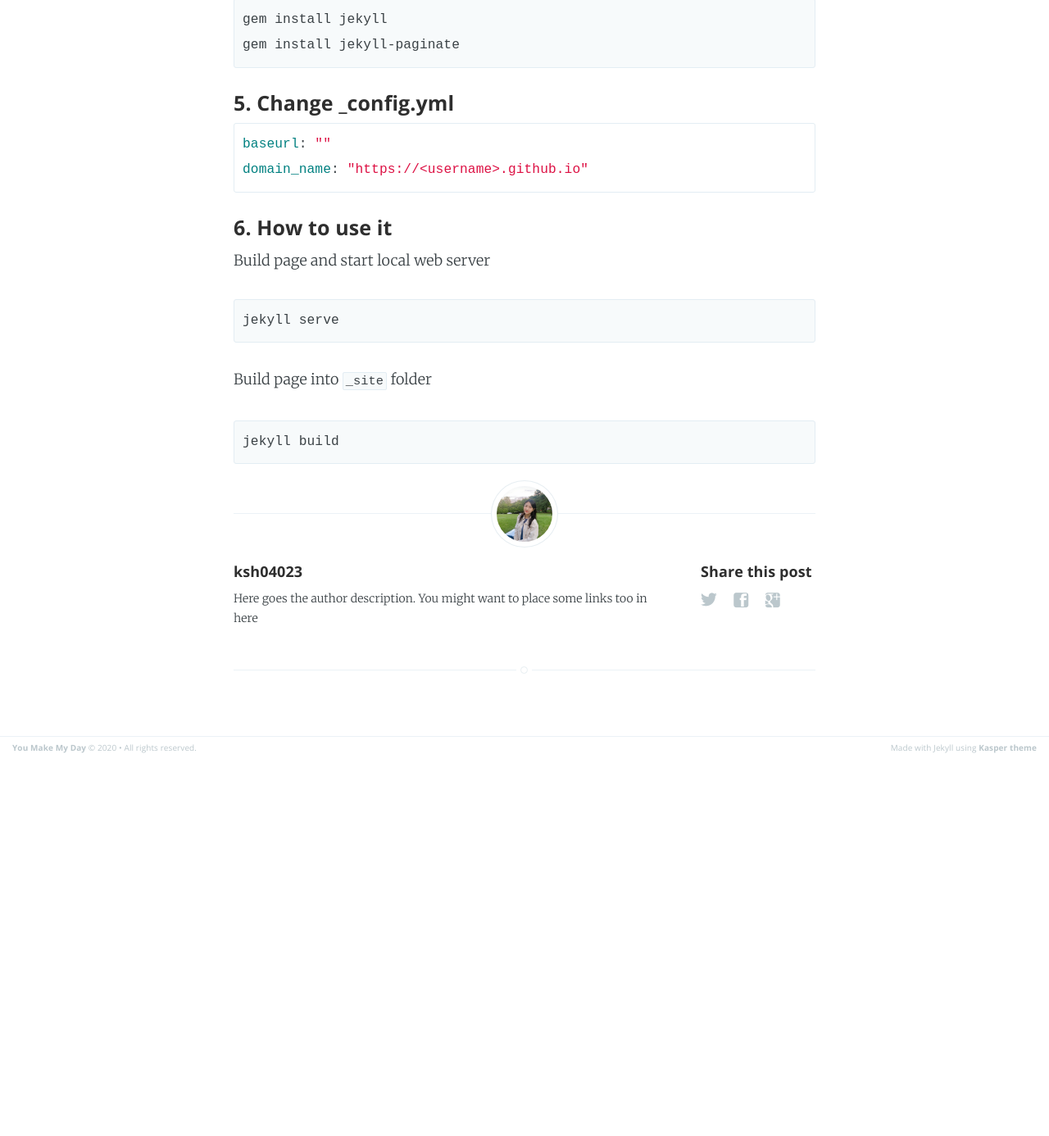
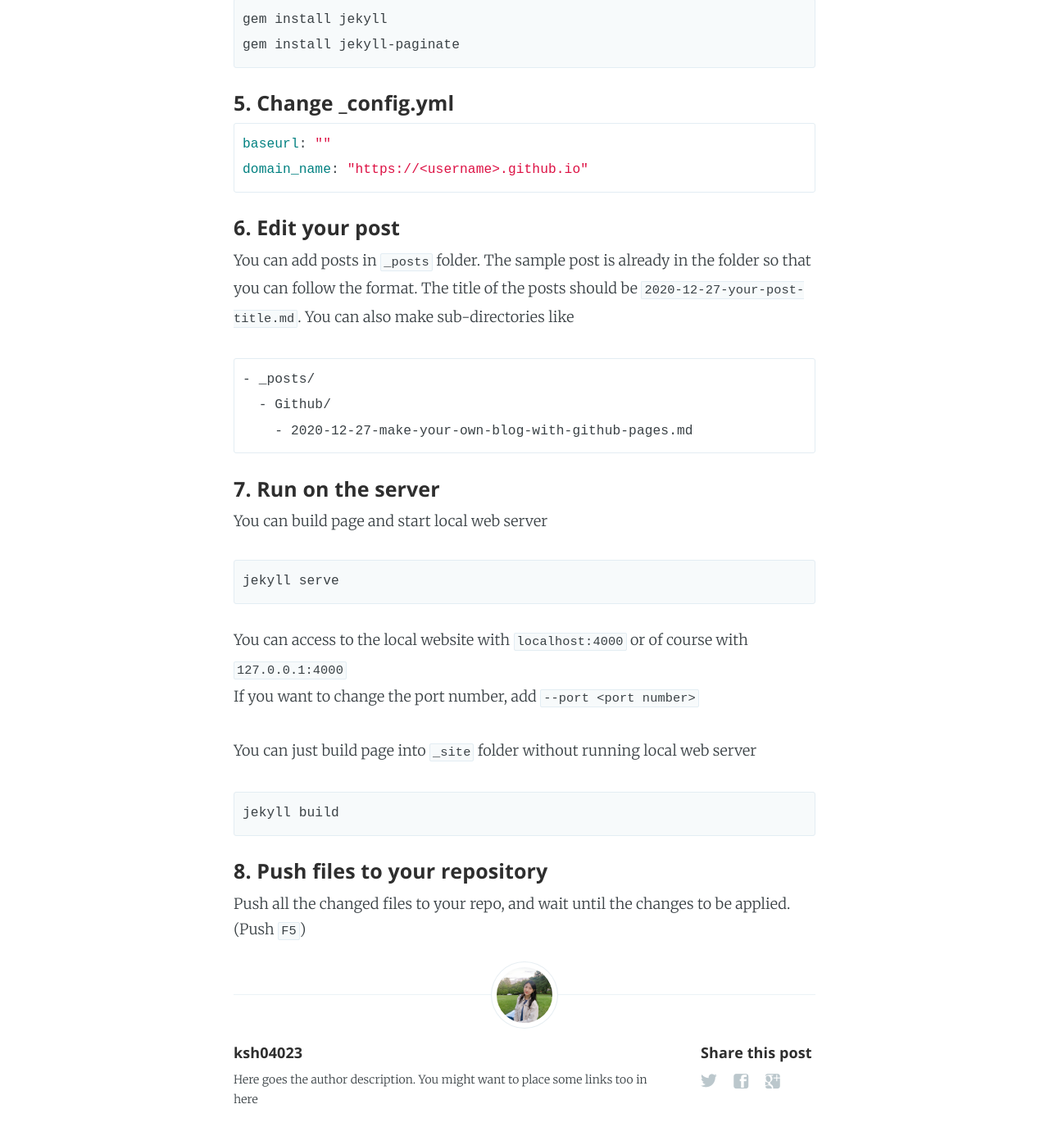
Before and after one commit to ksh04023/ksh04023.github.io, a Jekyll site: the page built from _posts/Github/2020-12-27-make-your-own-blog-with-github-pages.markdown, in a window 1280 px wide and 1400 px high, scrolled down 1962 px. Shown: the top 1386 px of the window at 82% size. Built offline with Jekyll 4.4.1, drawn with Linux system fonts in a browser that asks for light colours; before the commit the page ends 2888 px from its top, so only the background shows below that.

Commit message:
update post

````diff
--- a/_posts/Github/2020-12-27-Github-make-your-own-blog-with-github-pages.markdown
+++ b/_posts/Github/2020-12-27-make-your-own-blog-with-github-pages.markdown
@@ -51,19 +51,35 @@ gem install jekyll-paginate
 baseurl: ""
 domain_name: "https://<username>.github.io"
 ```
-#### 6. How to use it
+#### 6. Edit your post
+You can add posts in `_posts` folder. The sample post is already in the folder so that you can follow the format.
+The title of the posts should be `2020-12-27-your-post-title.md`. You can also make sub-directories like
+```
+- _posts/
+  - Github/
+    - 2020-12-27-make-your-own-blog-with-github-pages.md
+```
 
-Build page and start local web server
+#### 7. Run on the server
+
+You can build page and start local web server
 ```commandline
 jekyll serve
 ```
+You can access to the local website with `localhost:4000` or of course with `127.0.0.1:4000`
+\
+If you want to change the port number, add `--port <port number>`
 
-Build page into  `_site`  folder
+
+You can just build page into  `_site`  folder without running local web server
 
 ```commandline
 jekyll build
 ```
 
+#### 8. Push files to your repository
+Push all the changed files to your repo, and wait until the changes to be applied.
+(Push `F5`)
 
 
 [jekyll-gh]: https://github.com/mojombo/jekyll
````
